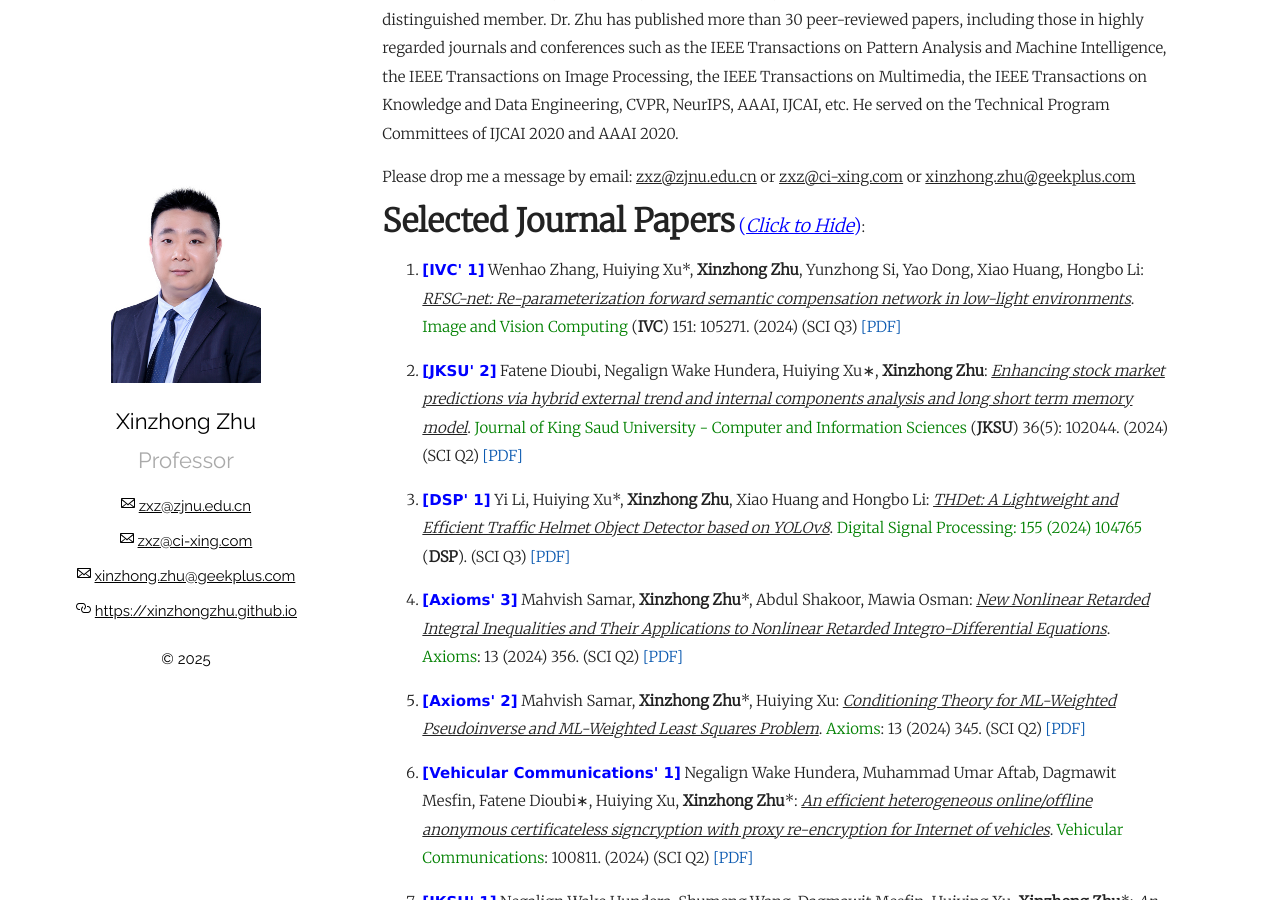
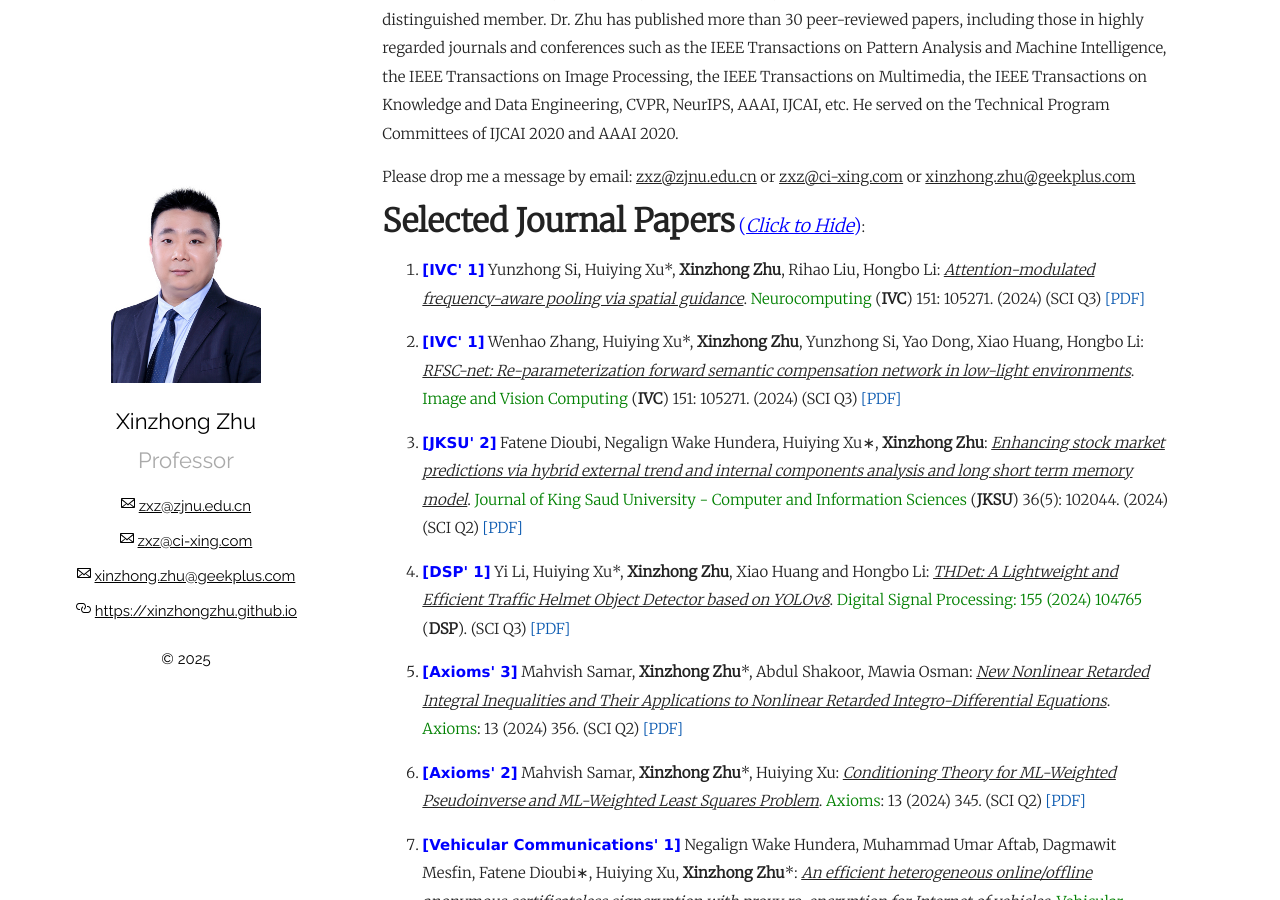
Before and after one commit to xinzhongzhu/xinzhongzhu.github.io, a Jekyll site: the page built from index.md, in a window 1280 px wide and 900 px high, scrolled down 347 px. Built offline with Jekyll 4.4.1, drawn with Linux system fonts in a browser that asks for light colours.

Commit message:
Update index.md

```diff
--- a/index.md
+++ b/index.md
@@ -16,13 +16,14 @@ Please drop me a message by email: <u>zxz@zjnu.edu.cn</u> or <u>zxz@ci-xing.com<
   <p>
   <ol>
 
+ <p style="margin-top: 8px;"><li><font face="verdana" color="blue"><b>[IVC' 1]</b></font> Yunzhong Si, Huiying Xu*, <b>Xinzhong Zhu</b>, Rihao Liu, Hongbo Li: <i><u>Attention-modulated frequency-aware pooling via spatial guidance</u></i>. <font color="green">Neurocomputing</font> (<b>IVC</b>) 151: 105271. (2024) (SCI Q3) <a href = "https://xinzhongzhu.github.io/document/Attention-modulated frequency-aware pooling via spatial guidance.pdf">[PDF]</a></li></p>
+
  <p style="margin-top: 8px;"><li><font face="verdana" color="blue"><b>[IVC' 1]</b></font> Wenhao Zhang, Huiying Xu*, <b>Xinzhong Zhu</b>, Yunzhong Si, Yao Dong, Xiao Huang, Hongbo Li: <i><u>RFSC-net: Re-parameterization forward semantic compensation network in low-light environments</u></i>. <font color="green">Image and Vision Computing</font> (<b>IVC</b>) 151: 105271. (2024) (SCI Q3) <a href = "https://xinzhongzhu.github.io/document/RFSC-net Re-parameterization forward semantic compensation network in low-light environments.pdf">[PDF]</a></li></p>
 
 
  <p style="margin-top: 8px;"><li><font face="verdana" color="blue"><b>[JKSU' 2]</b></font> Fatene Dioubi, Negalign Wake Hundera, Huiying Xu∗, <b>Xinzhong Zhu</b>: <i><u>Enhancing stock market predictions via hybrid external trend and internal components analysis and long short term memory model</u></i>. <font color="green">Journal of King Saud University - Computer and Information Sciences</font> (<b>JKSU</b>) 36(5): 102044. (2024) (SCI Q2) <a href = "https://xinzhongzhu.github.io/document/1-s2.0-S1319157824003410-main.pdf">[PDF]</a></li></p>
 
  <p style="margin-top: 8px;"><li><font face="verdana" color="blue"><b>[DSP' 1]</b></font> Yi Li, Huiying Xu*, <b>Xinzhong Zhu</b>, Xiao Huang and Hongbo Li: <i><u>THDet: A Lightweight and Efficient Traffic Helmet Object Detector based on YOLOv8</u></i>. <font color="green">Digital Signal Processing: 155 (2024) 104765</font> (<b>DSP</b>). (SCI Q3) <a href = "https://huiyingxu-zj.github.io/document/2024_9_15.pdf">[PDF]</a></li></p>
-
 
 
  <p style="margin-top: 8px;"><li><font face="verdana" color="blue"><b>[Axioms' 3]</b></font> Mahvish Samar, <b>Xinzhong Zhu</b>*, Abdul Shakoor, Mawia Osman: <i><u>New Nonlinear Retarded Integral Inequalities and Their Applications to Nonlinear Retarded Integro-Differential Equations</u></i>. <font color="green">Axioms</font>: 13 (2024) 356. (SCI Q2) <a href = "https://xinzhongzhu.github.io/document/6-New%20Nonlinear%20Retarded%20Integral%20Inequalities%20and%20Their%20Applications%20to%20Nonlinear%20Retarded%20Integro-Differential%20Equations.pdf">[PDF]</a></li></p>
```
